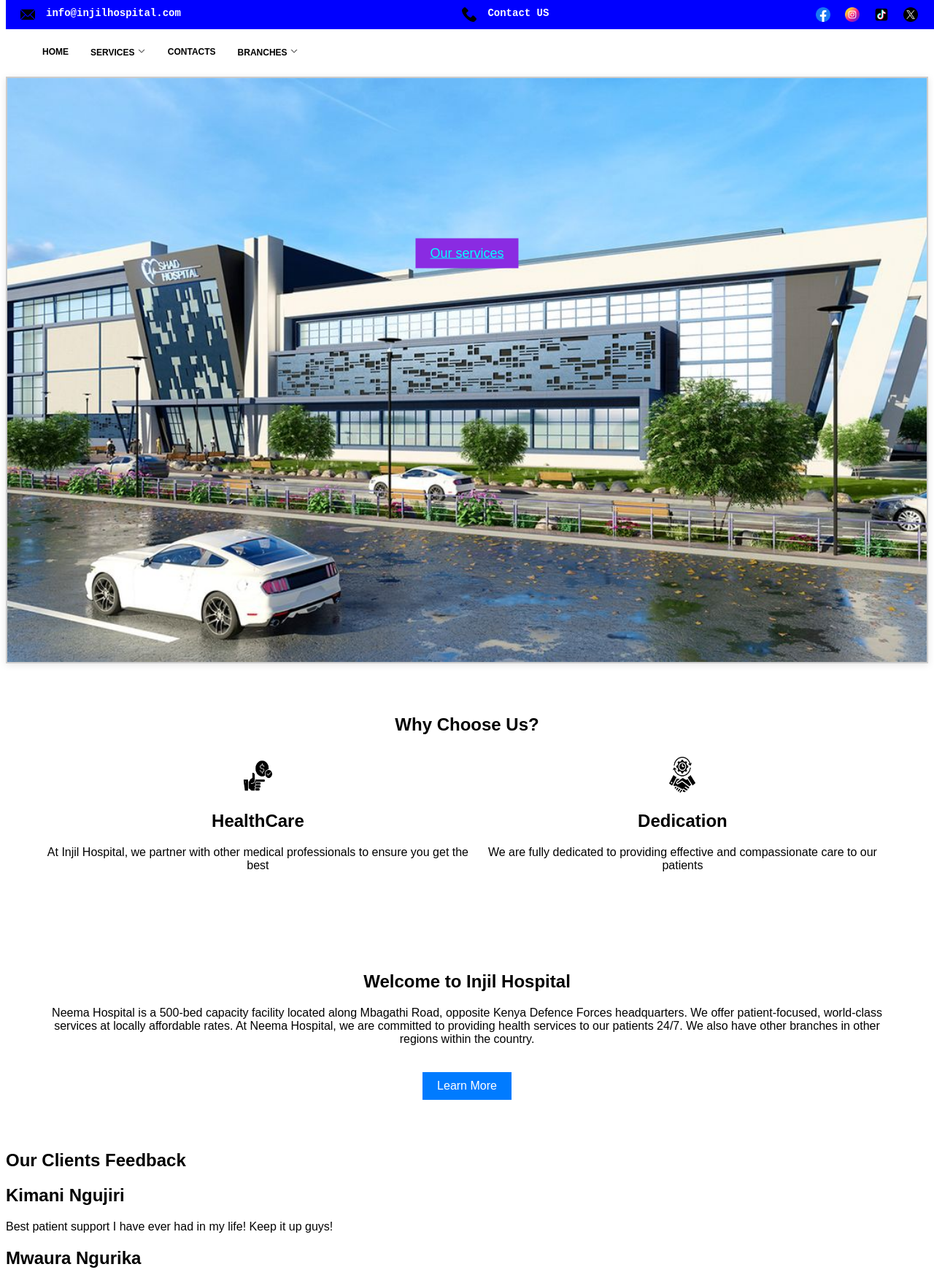
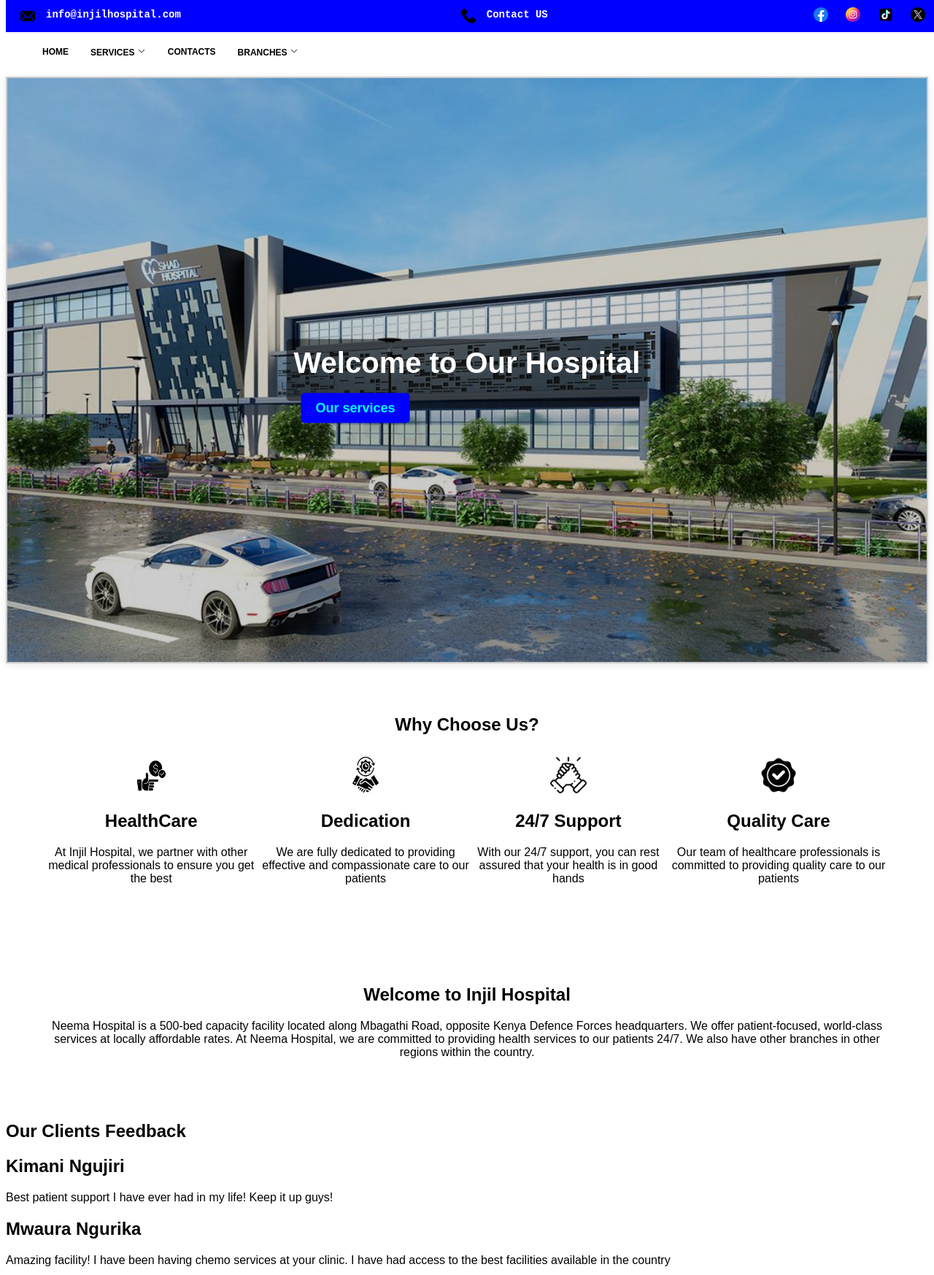
Before and after one commit to FrancKenya/Hospital_web_Clone1, a Flask app: page / in a window 1280 px wide. Shown: the top 1747 px of the page at 73% size. Run offline with Flask 2, Linux system fonts and the light colour scheme.

Commit message:
Additions  on static folder(html, js, css and images) for the frontend

```diff
--- a/app/static/css/style.css
+++ b/app/static/css/style.css
@@ -13,16 +13,33 @@
 .head {
     color: blue;
 }
-.social-media-images {
+
+.social-media-images a {
+    margin-right: 10px;
+    display: inline-block;
+}
+
+.social-media-images img {
     width: 20px;
     height: 20px;
     display: flex;
     padding: auto;
     float: right;
     box-sizing: border-box;
-    gap: 20px;
-    margin-right: 150px;
+    gap: auto;
+    margin-right: 10px;
 }
+.social-media-images a img {
+    transition: all 0.3s ease-in-out;
+}
+
+.social-media-images a:hover img {
+    opacity: 0.7;
+    background-color: #3e8e41;
+    border-radius: 2px;
+}
+
+
 .Call img {
     width: 20px;
     height: 20px;
@@ -125,14 +142,40 @@
 }
 
 .introduction .btn {
-    top: 30%;
-    left: 50%;
-    transform: translate(-50%, -50%);
     padding: 10px 20px;
-    background-color: blueviolet;
+    background-color: blue;
     font-size: 18px;
     position: absolute;
     color: aqua;
+    bottom: -30px; /* Adjust to place at the bottom */
+    left: 20px;   /* Place at the bottom-left corner */
+    font-size: 18px;
+    border-radius: 5px;
+    transition: opacity 1s ease-in-out, left 1s ease-in-out;
+    opacity: 0; /* Initially hidden */
+    z-index: 20;
+}
+
+.btn {
+    display: inline-block;
+    background-color: #007BFF; /* Button background color */
+    color: white;
+    padding: 10px 20px;
+    /*margin-top: 10px;*/
+    text-decoration: none;
+    font-weight: bold;
+    border-radius: 5px;
+    position: absolute;
+    bottom: 30px;
+    left: 50%; /* Make it start from the left */
+    opacity: 0;
+    z-index: 20;
+    transition: opacity 1s ease-in-out, left 1s ease-in-out;
+}
+
+.show-text .btn {
+    opacity: 1;
+    left: 20px;
 }
 
 body {
@@ -161,9 +204,13 @@
 .carousel img {
     height: 800px;
     min-width: 100%;
-    height: 100%;
     object-fit: cover;
 }
+.carousel-slide img {
+    filter: brightness(80%);
+    width: 100%;
+}
+
 
 @keyframes zoomOut {
     from {
@@ -172,6 +219,34 @@
     to {
         transform: scale(0.9);
     }
+}
+
+.text-carousel {
+    position: absolute;
+    top: 50%;
+    left: 50%;
+    transform: translate(-50%, -50%);
+    font-size: 40px;
+    color: white;
+    background-color: rgba(0, 0, 0, 0.5); /* Add a background for visibility */
+    padding: 10px;
+    border-radius: 5px;
+    opacity: 0;
+    display: flex;
+    flex-direction: column;
+    align-items: center;
+    font-weight: bold;
+    /*text-shadow: 2px 2px 8px rgba(0, 0, 0, 0.7); */ /* Add a shadow to make the text pop */
+    transition: opacity 1s ease-in-out;
+    z-index: 10; /* Make sure it appears above images */
+}
+
+.text-carousel span {
+    margin-bottom: 20px;
+}
+
+  .show-text {
+    opacity: 1;
 }
 
 .why-choose-us {
--- a/app/static/js/script.js
+++ b/app/static/js/script.js
@@ -1,26 +1,59 @@
 const CSlide = document.querySelector('.carousel-slide');
 const images = document.querySelectorAll('.carousel-slide img');
+
+// Get the text-carousel and the button
+const textCarousel = document.querySelector('.text-carousel');
+const spanText = textCarousel.querySelector('span');
+const btn = textCarousel.querySelector('.btn');
+
+// Array of text to display for each image
+const textContent = [
+  "Welcome to Our Hospital",
+  "State of the Art Facilities",
+  "Experienced Medical Staff"
+];
 
 let currentIndex = 0;
 const imageWidth = CSlide.clientWidth;
 const delay = 10000; // 10 seconds
 
+const textDelay = 500; // Delay for text to appear after image
+const textExit = 1000; // Time to exit text
+
 function moveImage() {
-    // Apply zoom-in effect
-    images[currentIndex].style.animation = 'zoomOut 1s forwards';
+  images[currentIndex].style.animation = 'zoomOut 1s forwards';
+
+  // Hide text and button initially
+  textCarousel.style.opacity = '0';
+  btn.style.opacity = '0';
+
+  setTimeout(() => {
+    images[currentIndex].style.animation = '';
+    currentIndex = (currentIndex + 1) % images.length;
+    CSlide.style.transform = `translateX(-${currentIndex * imageWidth}px)`;
+
+    // Update the text only in the span element
+    spanText.textContent = textContent[currentIndex];
 
     setTimeout(() => {
-        // Reset animation
-        images[currentIndex].style.animation = '';
+      textCarousel.style.opacity = '1'; // Make text visible
+      btn.style.opacity = '1'; // Show button after text appears
+    }, textDelay);
 
-        // Forward to next image
-        currentIndex = (currentIndex + 1) % images.length;
-        CSlide.style.transform = `translateX(-${currentIndex * imageWidth}px)`;
-    }, 3000); // finish zoom out
+  }, 1000);
+
+  // Hide text and button before moving to the next image
+  setTimeout(() => {
+    textCarousel.style.opacity = '0';
+    btn.style.opacity = '0';
+  }, delay - textExit);
 }
 
-// set up
+// Initial setup
 CSlide.style.transform = `translateX(0)`;
+spanText.textContent = textContent[0];
+textCarousel.style.opacity = '1';
+btn.style.opacity = '1';
 
-// call function to start carousel
+// Start the carousel
 setInterval(moveImage, delay);
--- a/app/templates/home.html
+++ b/app/templates/home.html
@@ -18,10 +18,18 @@
           <a href="tel:+254720269453">Contact US</a>
         </div>
         <div class="social-media-images">
-          <img src="../static/images/facebook-icon.png" alt="facebook logo" />
-          <img src="../static/images/instagram.png" alt="instagram logo" />
-          <img src="../static/images/tiktok-icon.png" alt="tiktok logo" />
-          <img src="../static/images/twitter.png" alt="twitter logo" />
+          <a href="https://www.facebook.com/frankgwaihiga1" target="_blank">
+            <img src="../static/images/facebook-icon.png" alt="facebook logo" />
+          </a>
+          <a href="https://www.instagram.com" target="_blank">
+            <img src="../static/images/instagram.png" alt="instagram logo" />
+          </a>
+          <a href="https://www.tiktok.com" target="_blank">
+            <img src="../static/images/tiktok-icon.png" alt="tiktok logo" />
+          </a>
+          <a href="https://twitter.com" target="_blank">
+            <img src="../static/images/twitter.png" alt="twitter logo" />
+          </a>
         </div>
       </div>
     </header>
@@ -63,7 +71,11 @@
             <img src="../static/images/hospital2.jpg" alt="hospital image" />
             <img src="../static/images/hospital3.jpg" alt="hospital image" />
           </div>
-        <a href="./services.html" class="btn">Our services</a>
+          <div class="text-carousel">
+            <span>Welcome to Our Hospital</span>
+            <a href="./services.html" class="btn">Our services</a>
+          </div>
+        </div>
       </section>
       <section class="why-choose-us">
         <h1>Why Choose Us?</h1>
@@ -77,6 +89,16 @@
             <img src="../static/images/dedication-icon.png" alt="Dedication">
             <h2>Dedication</h2>
             <p>We are fully dedicated to providing effective and compassionate care to our patients</p>
+          </div>
+          <div class="reason">
+            <img src="../static/images/support.png" alt="24/7 Support">
+            <h2>24/7 Support</h2>
+            <p>With our 24/7 support, you can rest assured that your health is in good hands</p>
+          </div>
+          <div class="reason">
+            <img src="../static/images/quality.png" alt="Quality Care">
+            <h2>Quality Care</h2>
+            <p>Our team of healthcare professionals is committed to providing quality care to our patients</p>
           </div>
         </div>
       </section>
```
Also changed, not shown: app/static/images/quality.png (added), app/static/images/support.png (added).
